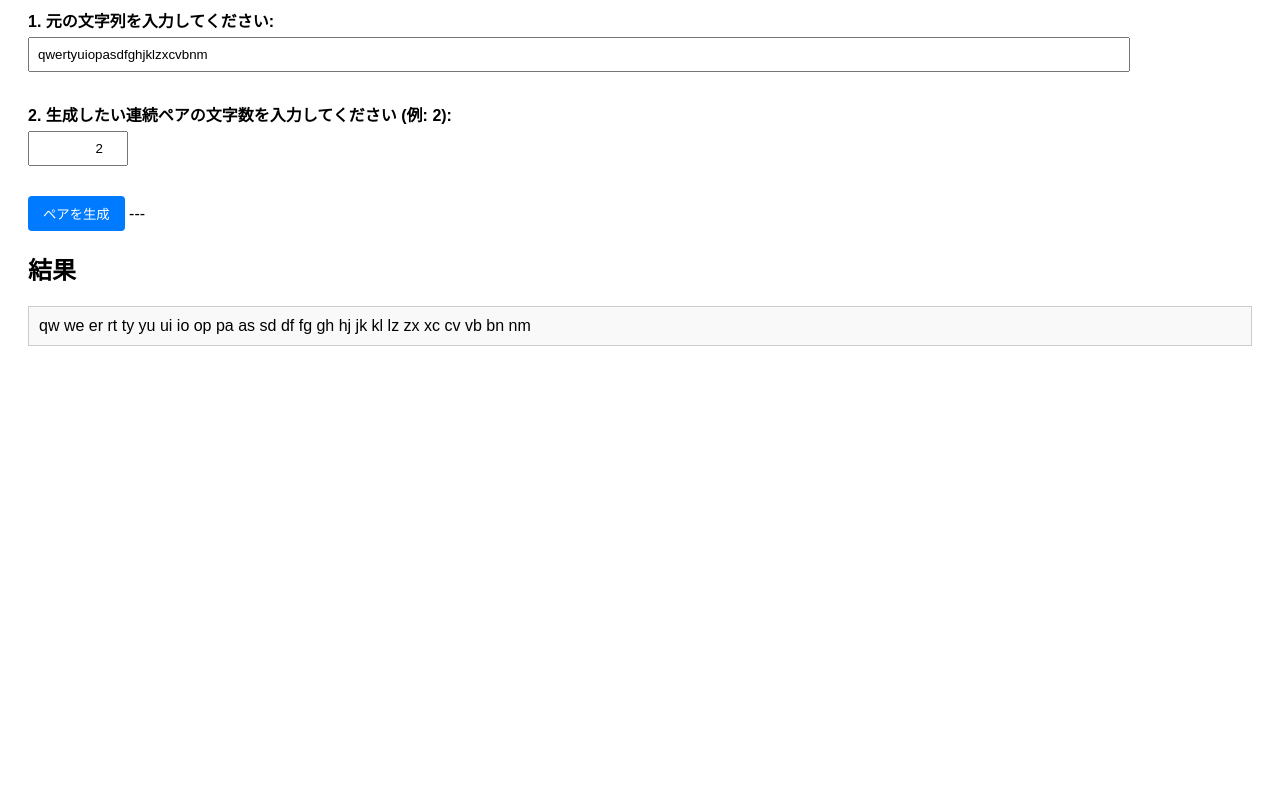
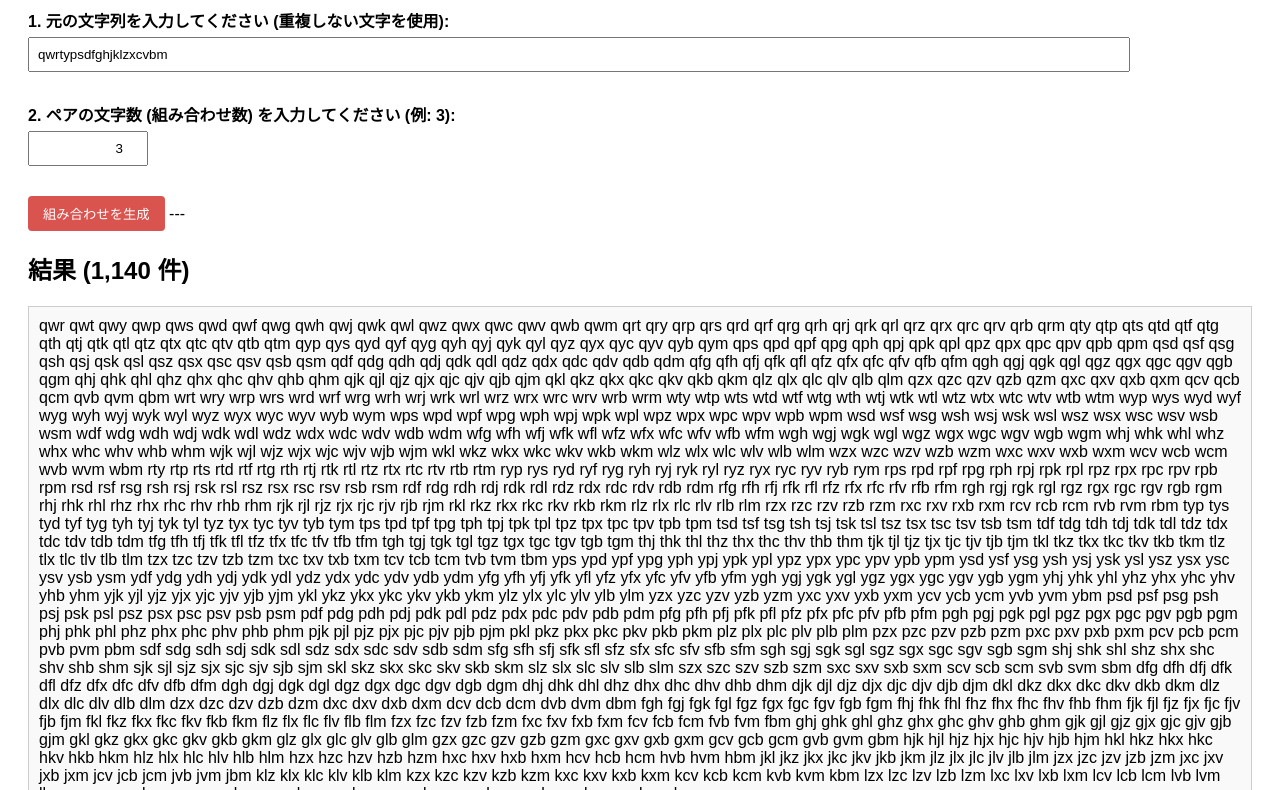
Before and after one commit to kiroku1010/kumiawase, a plain HTML site: page index.html in a window 1280 px wide. Shown: the part 109-899 px from the top of the page. Before the commit the page ends 800 px from the top, so only its background shows below. Drawn offline with Linux system fonts and the light colour scheme.

Commit message:
Update index.html

```diff
--- a/index.html
+++ b/index.html
@@ -3,7 +3,7 @@
 <head>
     <meta charset="UTF-8">
     <meta name="viewport" content="width=device-width, initial-scale=1.0">
-    <title>拡張文字列ペアジェネレーター</title>
+    <title>組み合わせペアジェネレーター</title>
     <style>
         body {
             font-family: Arial, sans-serif;
@@ -13,30 +13,32 @@
             margin-top: 15px;
             padding: 10px;
             border: 1px solid #ccc;
-            white-space: pre-wrap; /* 改行を保持 */
+            white-space: pre-wrap;
             background-color: #f9f9f9;
         }
-        input[type="text"], input[type="number"] {
+        input[type="text"] {
             padding: 8px;
             margin-right: 10px;
-            width: 90%; /* 文字列入力用 */
+            width: 90%;
             box-sizing: border-box;
             margin-bottom: 10px;
         }
         input[type="number"] {
-            width: 100px; /* 文字数入力用 */
+            padding: 8px;
+            width: 100px;
             text-align: right;
+            margin-bottom: 10px;
         }
         button {
             padding: 8px 15px;
             cursor: pointer;
-            background-color: #007bff;
+            background-color: #d9534f; /* 赤系に変更 */
             color: white;
             border: none;
             border-radius: 4px;
         }
         button:hover {
-            background-color: #0056b3;
+            background-color: #c9302c;
         }
         .input-group {
             margin-bottom: 20px;
@@ -50,71 +52,94 @@
 </head>
 <body>
 
-    <h1>文字列ペアジェネレーター</h1>
+    <h1>組み合わせペアジェネレーター</h1>
 
     <div class="input-group">
-        <label for="baseString">1. 元の文字列を入力してください:</label>
-        <input type="text" id="baseString" value="qwertyuiopasdfghjklzxcvbnm">
+        <label for="baseString">1. 元の文字列を入力してください (重複しない文字を使用):</label>
+        <input type="text" id="baseString" value="qwrtypsdfghjklzxcvbm">
     </div>
 
     <div class="input-group">
-        <label for="pairLength">2. 生成したい連続ペアの文字数を入力してください (例: 2):</label>
-        <input type="number" id="pairLength" value="2" min="1">
+        <label for="pairLength">2. ペアの文字数 (組み合わせ数) を入力してください (例: 3):</label>
+        <input type="number" id="pairLength" value="3" min="1">
     </div>
 
-    <button onclick="generatePairs()">ペアを生成</button>
+    <button onclick="generateCombinations()">組み合わせを生成</button>
 
     ---
 
-    <h2>結果</h2>
+    <h2>結果 (<span id="count">0</span> 件)</h2>
     <div id="output"></div>
 
     <script>
         const outputDiv = document.getElementById('output');
+        const countSpan = document.getElementById('count');
 
-        function generatePairs() {
-            // ユーザーが入力した元の文字列を取得
-            const BASE_STRING = document.getElementById('baseString').value.trim();
-
-            // 入力値を取得し、数値に変換
-            const pairLengthInput = document.getElementById('pairLength');
-            const N = parseInt(pairLengthInput.value, 10);
-
-            // --- 入力チェック ---
-            if (BASE_STRING.length === 0) {
-                outputDiv.textContent = "⚠️ 元の文字列が空です。文字を入力してください。";
+        /**
+         * 再帰的に組み合わせを生成する関数 (Combination: 順序を考慮せず選ぶ)
+         * @param {string[]} chars - 元の文字配列
+         * @param {number} k - 選び出す文字数
+         * @param {number} start_index - 探索を開始するインデックス
+         * @param {string[]} current_combination - 現在作成中の組み合わせ
+         * @param {string[]} result - 結果を格納する配列
+         */
+        function combine(chars, k, start_index, current_combination, result) {
+            // k個の文字を選び終わったら、結果に追加して終了
+            if (current_combination.length === k) {
+                result.push(current_combination.join(''));
                 return;
             }
 
+            // 残りの文字から選ぶ
+            for (let i = start_index; i < chars.length; i++) {
+                // i番目の文字を選び、次の文字を探す
+                current_combination.push(chars[i]);
+
+                // 次の文字は i+1 から探す (これにより重複がなく、順序も考慮しない組み合わせになる)
+                combine(chars, k, i + 1, current_combination, result);
+
+                // バックトラック: i番目の文字を選ばなかった場合を試すために、元に戻す
+                current_combination.pop();
+            }
+        }
+
+        function generateCombinations() {
+            const BASE_STRING_RAW = document.getElementById('baseString').value.trim();
+            const N = parseInt(document.getElementById('pairLength').value, 10);
+
+            // 元の文字列を配列にし、重複を排除（念のため）
+            const BASE_CHARS = [...new Set(BASE_STRING_RAW.split(''))];
+            const strLength = BASE_CHARS.length;
+            const combinations = [];
+
+            // --- 入力チェック ---
+            if (BASE_CHARS.length === 0) {
+                outputDiv.textContent = "⚠️ 元の文字列が空です。文字を入力してください。";
+                countSpan.textContent = "0";
+                return;
+            }
             if (isNaN(N) || N < 1) {
                 outputDiv.textContent = "⚠️ 有効な正の整数 (ペアの文字数) を入力してください。";
+                countSpan.textContent = "0";
+                return;
+            }
+            if (N > strLength) {
+                outputDiv.textContent = `⚠️ 元の文字列 (${strLength}文字) は、指定された文字数 (${N}) よりも短いため、組み合わせを生成できません。`;
+                countSpan.textContent = "0";
                 return;
             }
             // --------------------
 
-            const pairs = [];
-            const strLength = BASE_STRING.length;
-
-            // N文字のペアが生成できるかチェック
-            if (N > strLength) {
-                outputDiv.textContent = `⚠️ 元の文字列 (${strLength}文字) は、指定された文字数 (${N}) よりも短いため、ペアを生成できません。`;
-                return;
-            }
-
-            // 文字列のインデックス i から N 文字分のペアを生成する
-            // 最後のペアの開始インデックスは strLength - N
-            for (let i = 0; i <= strLength - N; i++) {
-                // 文字列の i 番目から N 文字を切り出す (連続ペア)
-                const pair = BASE_STRING.substring(i, i + N);
-                pairs.push(pair);
-            }
+            // 組み合わせ生成関数を実行
+            combine(BASE_CHARS, N, 0, [], combinations);
 
             // 結果を出力 (スペース区切りで整形)
-            outputDiv.textContent = pairs.join(' ');
+            outputDiv.textContent = combinations.join(' ');
+            countSpan.textContent = combinations.length.toLocaleString();
         }
 
-        // ページロード時に一度実行して初期値を表示
-        generatePairs();
+        // ページロード時に一度実行
+        generateCombinations();
     </script>
 
 </body>
```
